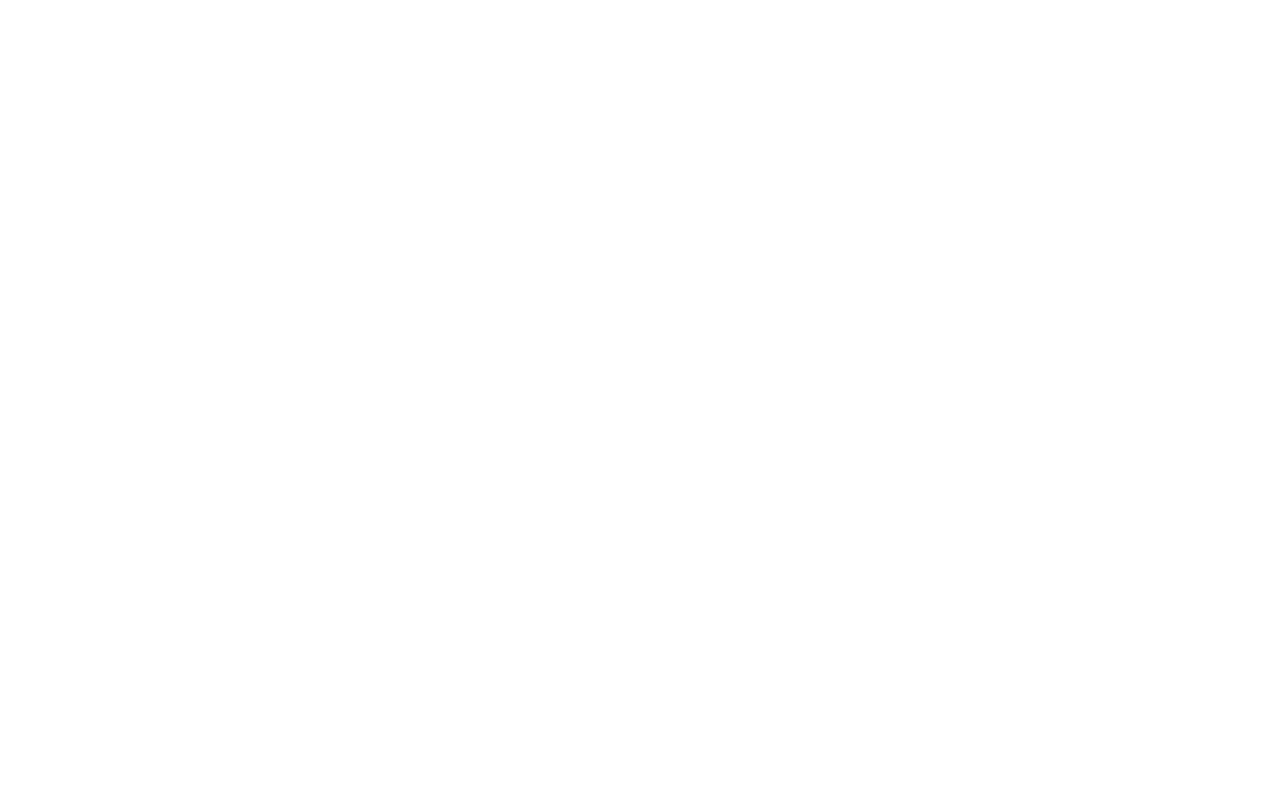
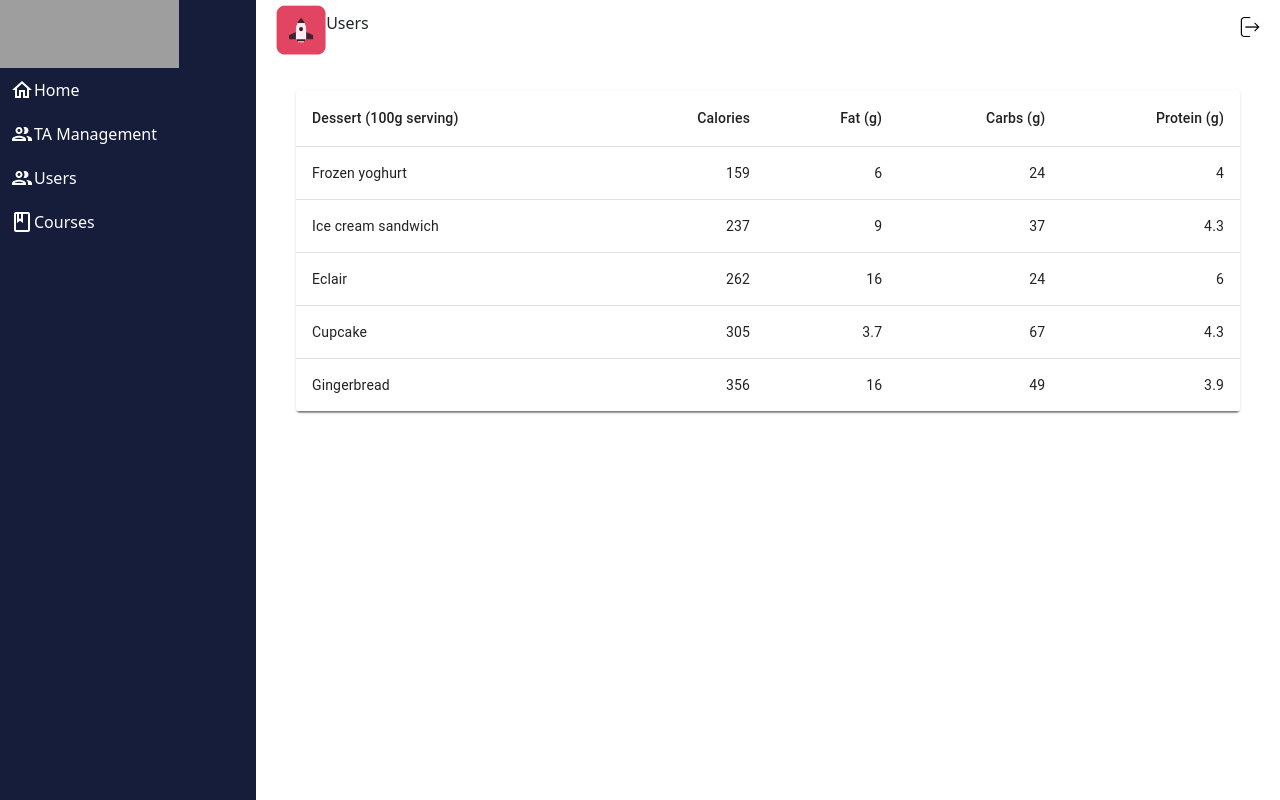
Before and after one commit to diegodofe/McGill-TA-Management, a React (Create React App) app: page /usermanagement in a window 1280 px wide. Before the commit this address had no page. Built offline with nearby package versions, Linux system fonts and the light colour scheme; grey boxes are pictures that could not be loaded.

Commit message:
Added user management page to app

```diff
--- a/src/App.tsx
+++ b/src/App.tsx
@@ -1,6 +1,7 @@
 import React, { useEffect } from "react";
 import { BrowserRouter as Router, Routes, Route } from "react-router-dom";
 import Dashboard from "./pages/Dashboard";
+import UserManagement from "./pages/sysop/UserManagement";
 
 import Login from "./pages/Login";
 import { initialState } from "./reducers/userReducer";
@@ -23,6 +24,7 @@
         <Routes>
           <Route path="/" element={<Login />} />
           <Route path="/dashboard" element={<Dashboard />} />
+          <Route path="/usermanagement" element={<UserManagement />} />
         </Routes>
       </Router>
     </UserContext.Provider>
```
Also changed, not shown: src/pages/sysop/dashboard.css (renamed from src/pages/dashboard.css).
